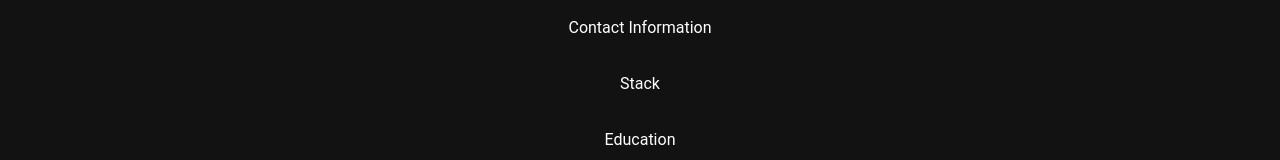
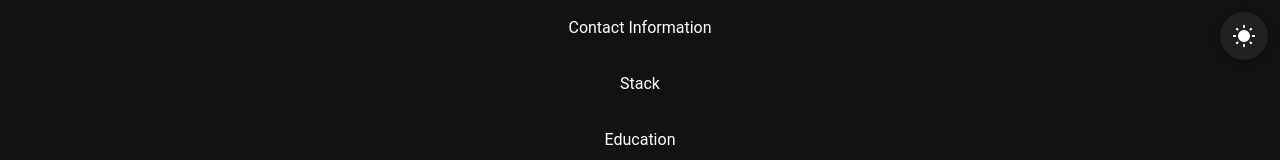
Before and after one commit to LindermanDgz/LindermanDgz.github.io, a Vue app: page / in a window 1280 px wide. Shown: the top 160 px of the page. Built offline with nearby package versions, Linux system fonts and the light colour scheme.

Commit message:
Toggle dark/light theme

```diff
--- a/src/App.vue
+++ b/src/App.vue
@@ -1,7 +1,25 @@
 <template>
-  <v-app>
+  <v-app :theme="theme">
+    <v-fab location="top end" :icon="icon" @click="toggleTheme" icon-color="red" absolute app appear></v-fab>
     <v-main>
       <Resume />
     </v-main>
   </v-app>
 </template>
+
+<script>
+export default {
+  data() {
+    return {
+      theme: 'dark',
+      icon: 'mdi-white-balance-sunny',
+    }
+  },
+  methods: {
+    toggleTheme() {
+      this.theme = this.theme === 'light' ? 'dark' : 'light';
+      this.icon = this.theme === 'light' ? 'mdi-weather-night' : 'mdi-white-balance-sunny'
+    }
+  }
+}
+</script>
```
